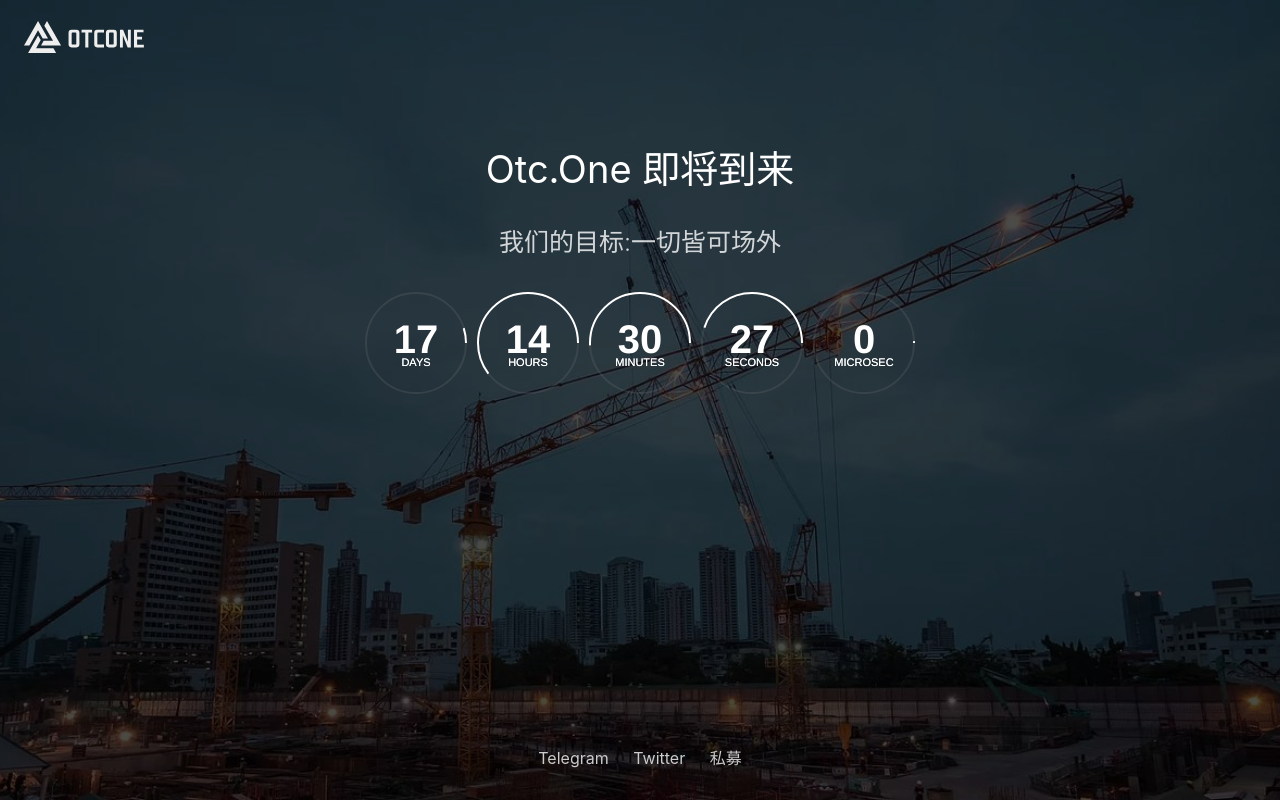
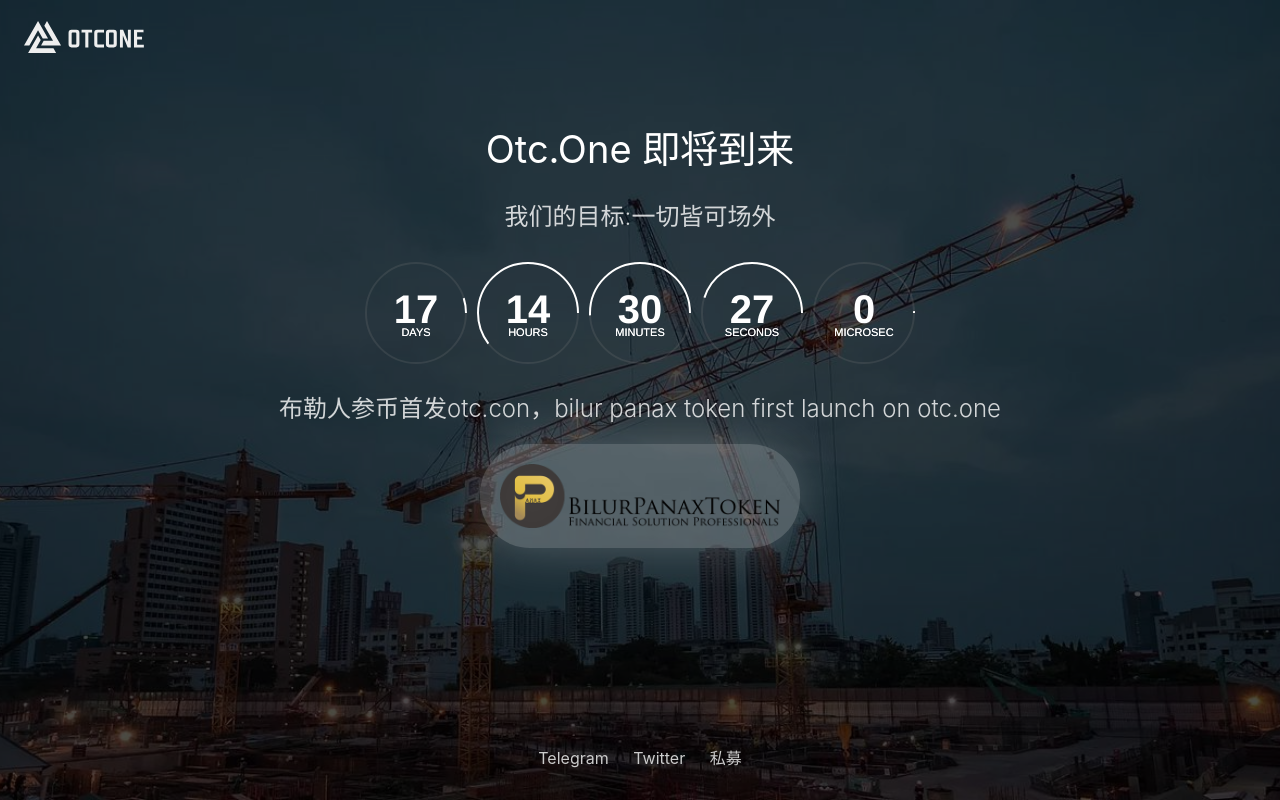
Before and after one commit to otcone/landing, a plain HTML site: page index.html in a window 1280 px wide. Drawn offline with nearby package versions, Linux system fonts and the light colour scheme.

Commit message:
add new logo

```diff
--- a/index.html
+++ b/index.html
@@ -8,12 +8,12 @@
     <style>
         html {
             height: 100%;
-            min-height: 500px;
-            overflow: hidden;
         }
 
         body {
             height: 100%;
+            min-height: 700px;
+            position: relative;
         }
 
         .main-bg {
@@ -44,14 +44,14 @@
             font-size: 38px;
             line-height: 70px;
             font-weight: 400;
-            margin-top: 60px;
+            margin-top: 40px;
         }
 
         h3 {
             color: rgba(255, 255, 255, 0.8);
-            font-size: 25px;
+            font-size: 24px;
             line-height: 40px;
-            padding: 10px 0;
+            padding: 5px 10px;
             font-weight: 300;
         }
 
@@ -68,6 +68,19 @@
             z-index: 2;
             background: transparent;
             margin: 20px auto
+        }
+
+        .img-box {
+            width: 320px;
+            padding: 20px;
+            margin: 10px auto;
+            border-radius: 50px;
+            background-color: rgba(255, 255, 255, 0.24);
+            box-shadow: 0 0 50px rgba(255, 255, 255, 0.24)
+        }
+
+        .img-box img {
+            max-width: 100%;
         }
 
         .bgVideovideo {
@@ -115,9 +128,12 @@
                 </ul> -->
             </header>
             <h2 class="tc">Otc.One 即将到来</h2>
-            <h3 class="tc">我们的目标:一切皆可场外</h2>
-                <div id="countdown"></div>
-
+            <h3 class="tc">我们的目标:一切皆可场外</h3>
+            <div id="countdown"></div>
+            <h3 class="tc">布勒人参币首发otc.con，bilur panax token first launch on otc.one</h3>
+            <div class="tc img-box">
+                <img src="img/pan-logo.png">
+            </div>
         </div>
 
 
```
Also changed, not shown: img/pan-logo.png (added).
